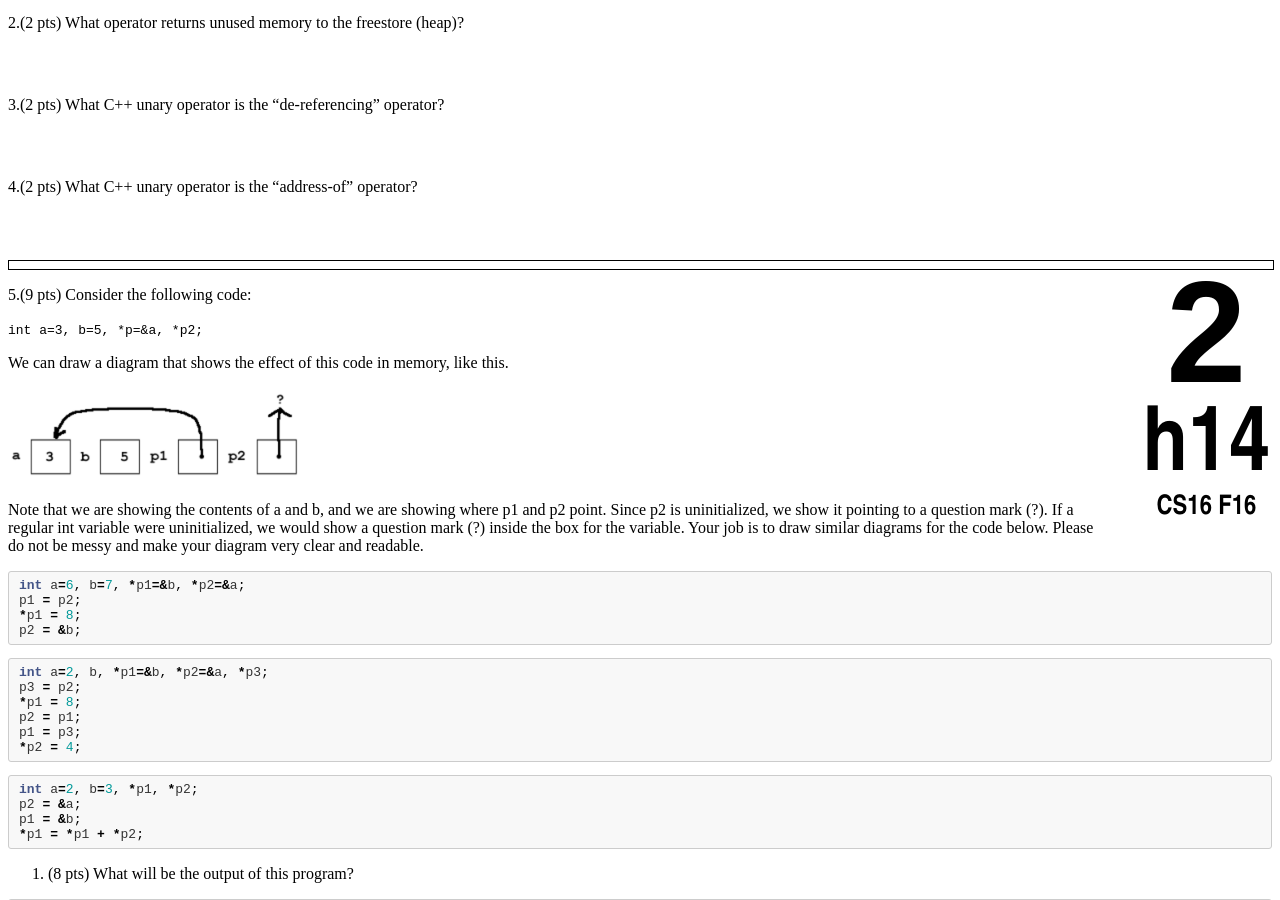
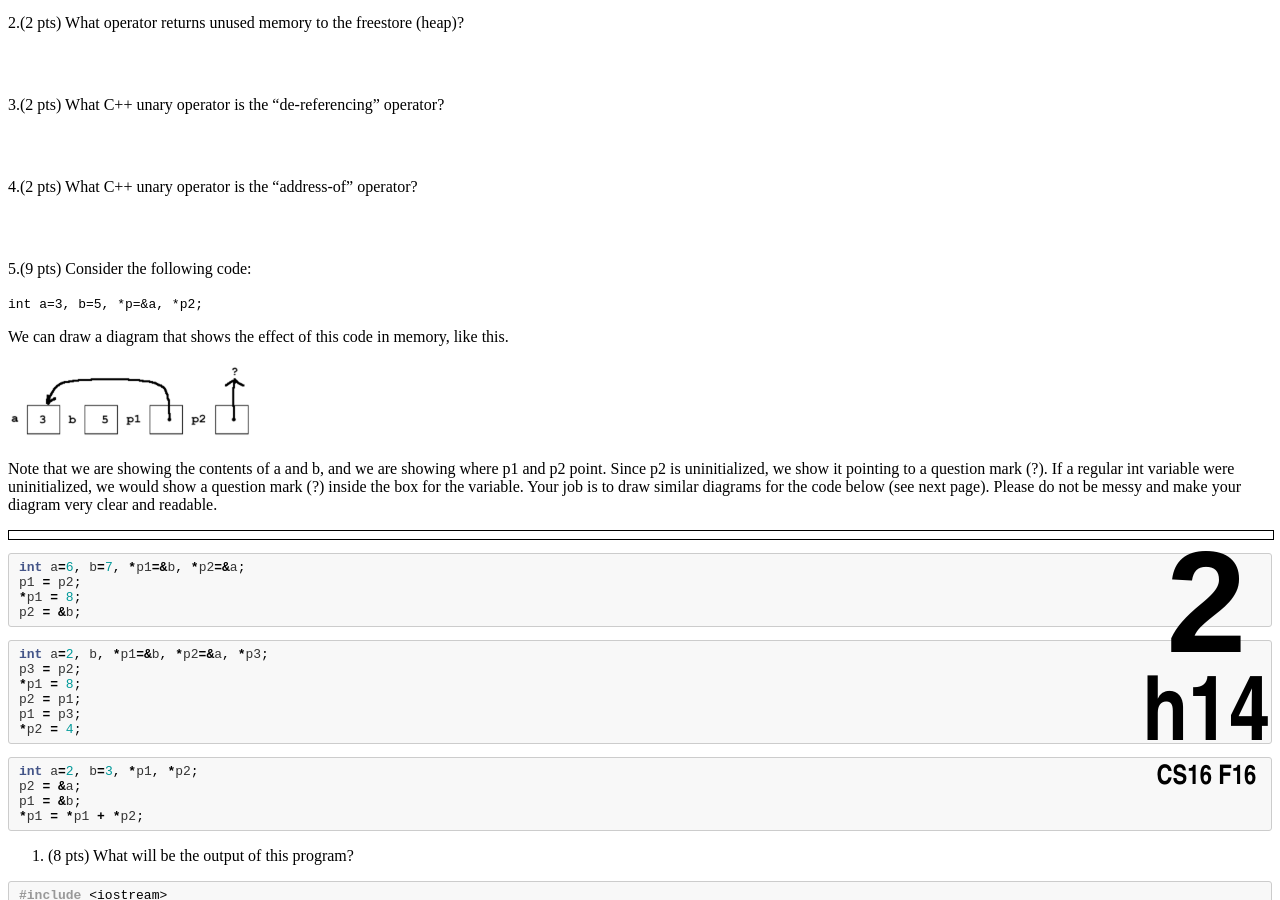
Before and after one commit to ucsb-cs16-s16/https-ucsb-cs16-s17.github.io, a Jekyll site: the page built from _hwk/h14.md, in a window 1280 px wide and 900 px high, scrolled down 908 px. Built offline with Jekyll 4.4.1, drawn with Linux system fonts in a browser that asks for light colours.

Commit message:
new HW14

````diff
--- a/_hwk/h14.md
+++ b/_hwk/h14.md
@@ -22,19 +22,19 @@ Reading: Read Chapter 9 and the lecture notes.    If you do not have a copy of t
 4.(2 pts) What C++ unary operator is the "address-of" operator?
 <div style="margin-bottom:4em"></div>
 
-<div class="pagebreak"></div>
 5.(9 pts) Consider the following code:
 
 `int a=3, b=5, *p=&a, *p2;`
 
 We can draw a diagram that shows the effect of this code in memory, like this.
 
-<img src="pointerDiagramExample.png" width="300" alt="pointerdiagram" />
+<img src="pointerDiagramExample.png" width="250" alt="pointerdiagram" />
 
 Note that we are showing the contents of a and b, and we are showing where p1 and p2 point. Since p2 is uninitialized, we show it pointing to a question mark (?).
 If a regular int variable were uninitialized, we would show a question mark (?) inside the box for the variable.
-Your job is to draw similar diagrams for the code below. Please do not be messy and make your diagram very clear and readable.
+Your job is to draw similar diagrams for the code below (see next page). Please do not be messy and make your diagram very clear and readable.
 
+<div class="pagebreak"></div>
 <div markdown="1">
 ```cpp
 int a=6, b=7, *p1=&b, *p2=&a;
````
